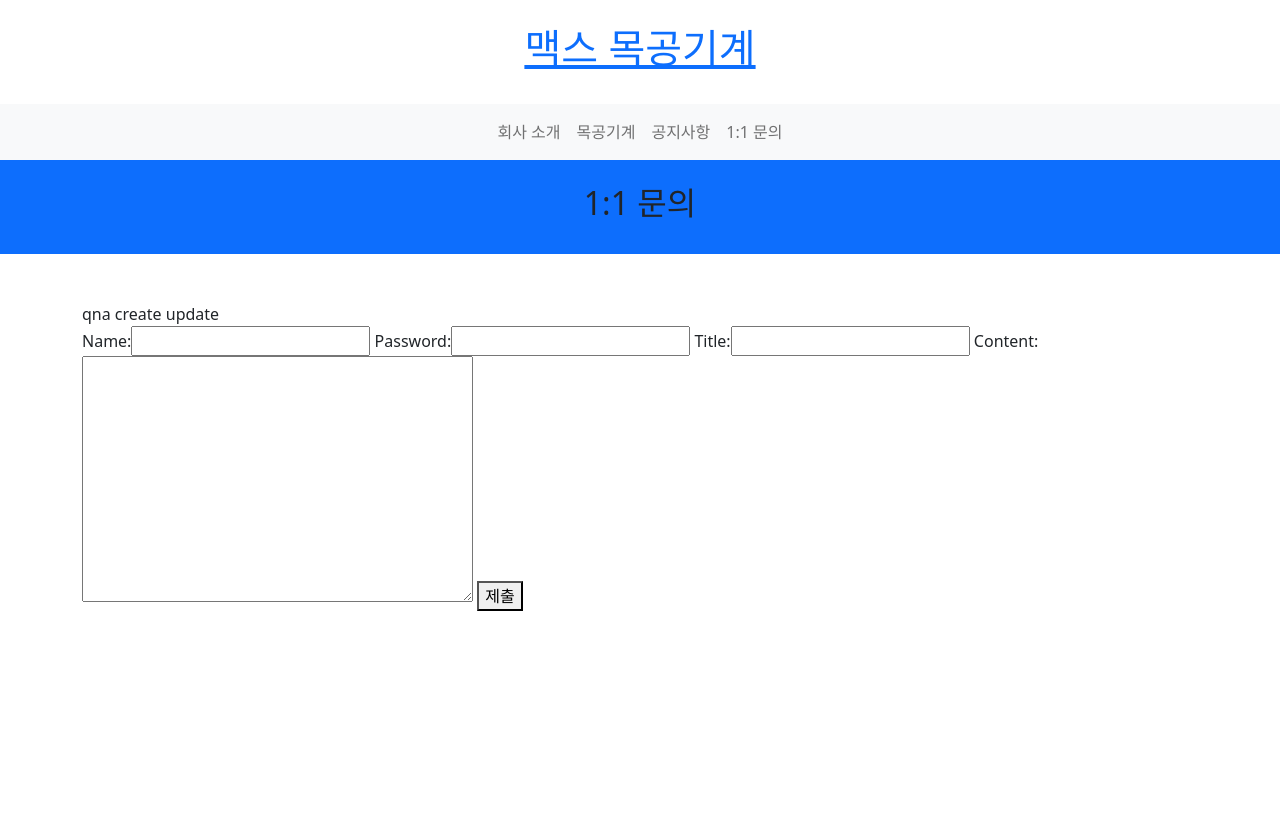
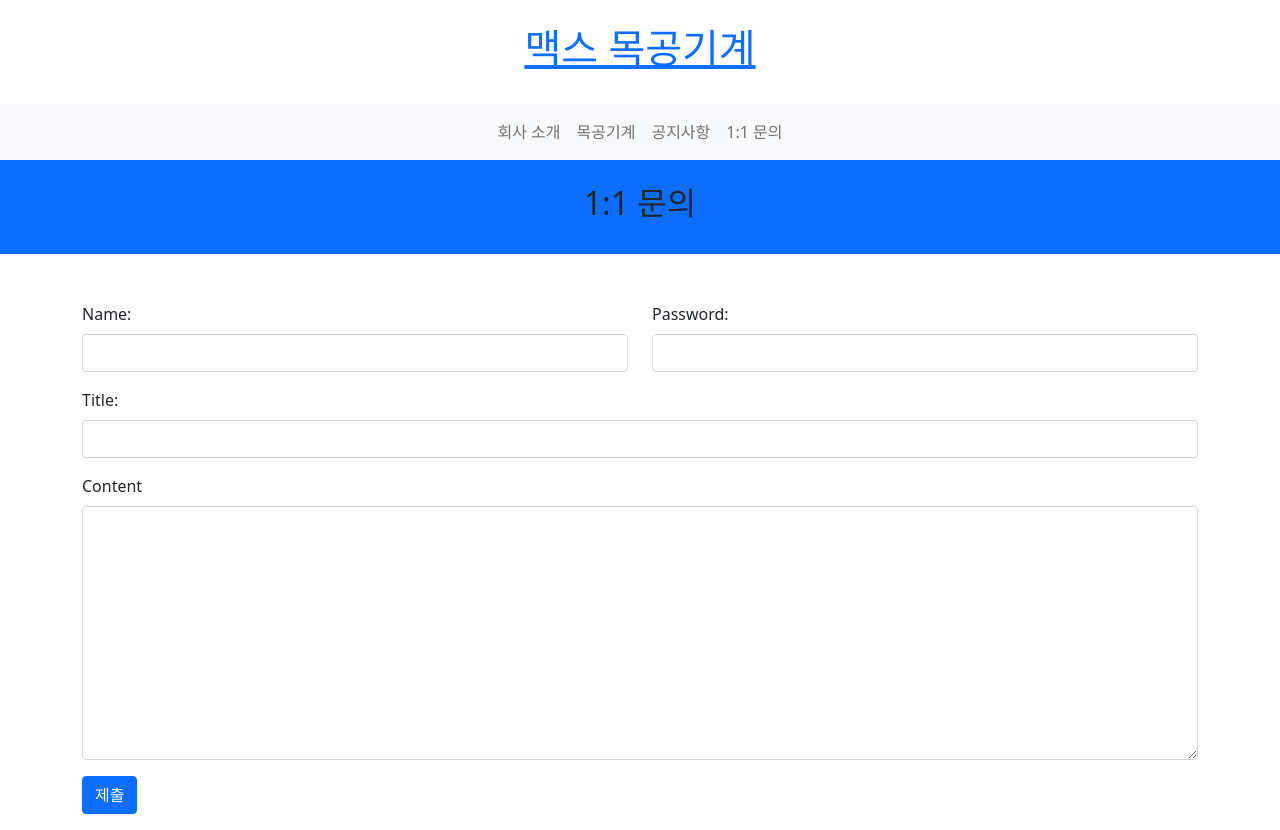
Before and after one commit to YS-study/max_django, a Django app: page /board/qna/create/ in a window 1280 px wide. Before the commit the page ends 611 px from the top, so only its background shows below. Run offline with Django 3.2, Linux system fonts and the light colour scheme.

Commit message:
QnA 글쓰기

```diff
--- a/board/templates/qna/create_update.html
+++ b/board/templates/qna/create_update.html
@@ -2,11 +2,25 @@
 
 {% block content %}
 
-qna create update
+  <form method='POST'>
+    {% csrf_token %}
+    <div class="row">
+      <div class="col">
+        <label for="id_name" class="form-label">Name:</label>
+        <input type="text" name="name" maxlength="10" required id="id_name" class="form-control mb-3">
+      </div>
+      <div class="col">
+        <label for="id_password" class="form-label">Password:</label>
+        <input type="password" name="password" required id="id_passwword" class="form-control mb-3">
+      </div>
+    </div>
+    <label for="id_title" class="form-label">Title:</label>
+    <input type="text" name="title" maxlength="100" required id="id_title" class="form-control mb-3">
 
-  <form action="" method='POST'>
-    {% csrf_token %}
-    {{form}}
-    <button>제출</button>
+    <label for="id_content" class="form-label">Content</label>
+    <textarea name="content" id="id_content" cols="40" rows="10" class="form-control mb-3"></textarea>
+
+    <button class="btn btn-primary mb-3">제출</button>
   </form>
+
 {% endblock content %}
--- a/board/templates/qna/index.html
+++ b/board/templates/qna/index.html
@@ -23,8 +23,9 @@
 </table>
 
 {# pagination #}
-<nav aria-label="Page navigation example">
-  <ul class="pagination justify-content-center">
+<nav aria-label="Page navigation example" class="d-flex justify-content-between">
+  <div></div>
+  <ul class="pagination mb-0">
     {% if questions.has_previous %}
         <li class="page-item">
           <a class="page-link" href="?page={{ questions.previous_page_number }}">이전 페이지</a>
@@ -46,6 +47,7 @@
       </li>
     {% endif %}
   </ul>
+  <button type="button" class="btn btn-primary"><a href="{% url 'board:qna_create'%}" class="text-decoration-none text-light">글쓰기</a></button>
 </nav>
 
 {% endblock content %}
```
